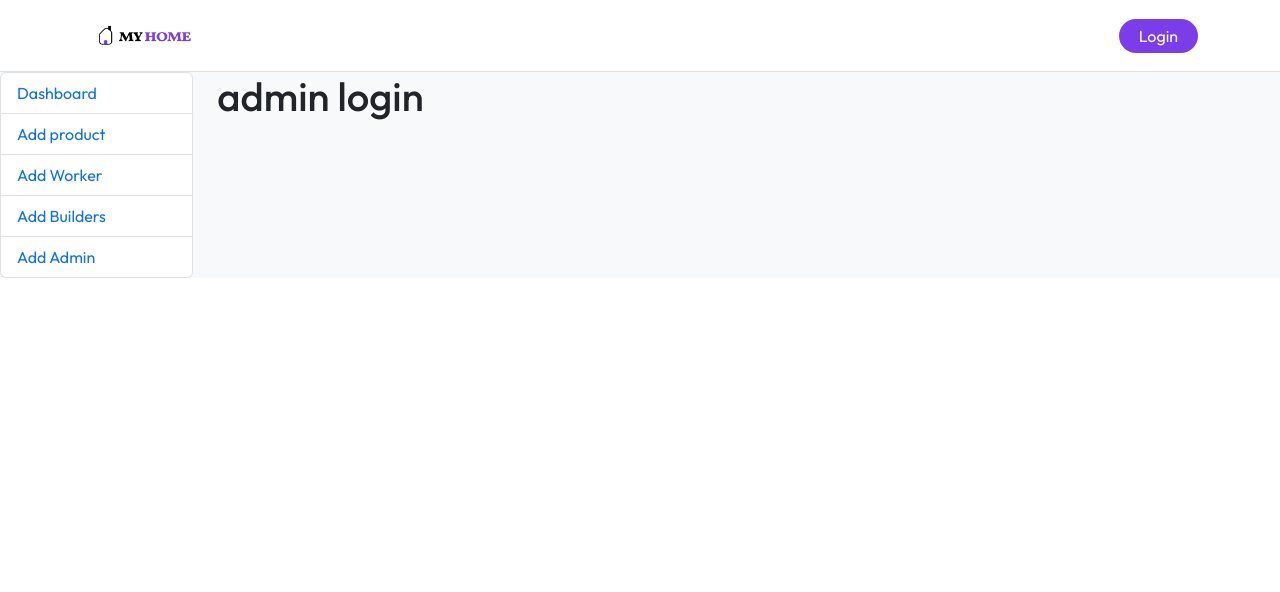
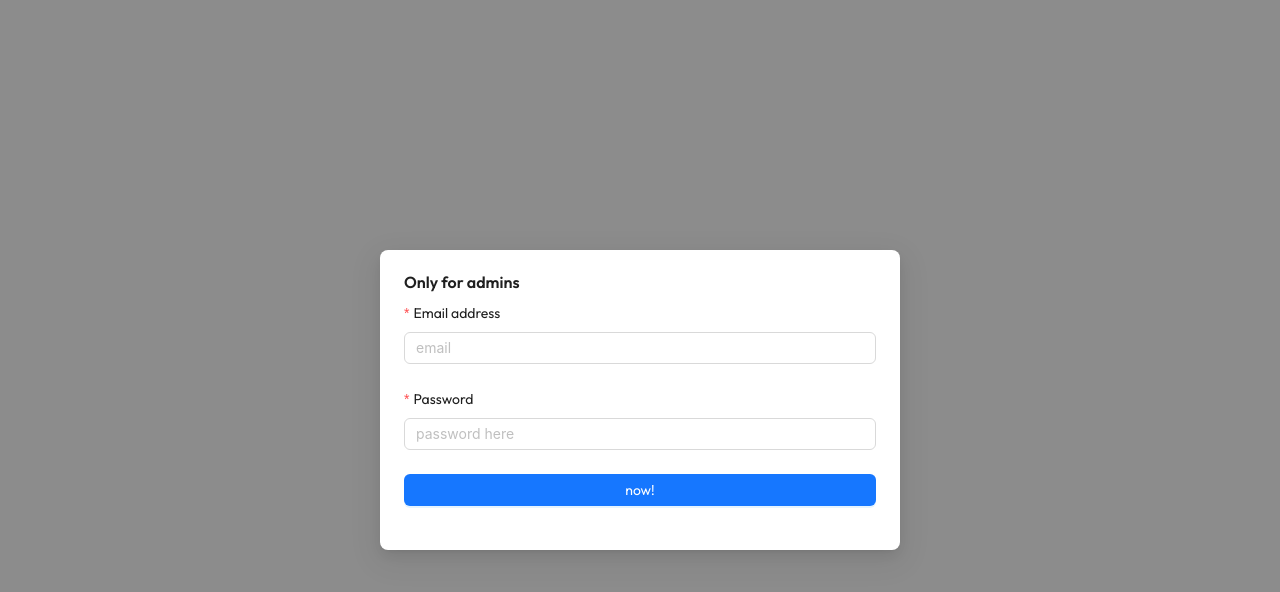
Before and after one commit to vamshi4102/my-home-project, a React (Vite) app: page /admin/login in a window 1280 px wide. Shown: the top 592 px of the page. Built offline with nearby package versions, Linux system fonts and the light colour scheme.

Commit message:
until admin login

```diff
--- a/src/navigation/index.jsx
+++ b/src/navigation/index.jsx
@@ -11,6 +11,7 @@ import AdminLayout from "./admin-routes";
 import AdminLogin from "../pages/admin";
 import Dashboard from "../pages/admin/dashboard";
 import AddProduct from "../pages/admin/add-product";
+import ProtectedAdmin from "./protect-admin";
 
 function WebsiteStartPoint() {
   return (
@@ -18,17 +19,31 @@ function WebsiteStartPoint() {
       <Router>
         <Routes>
           {/* user routes here */}
-          <Route element ={<UserLayout />}>
-          <Route path="/" element={<HomePage />} />
-          <Route path="/products" element={<Products />} />
-          <Route path="/builders" element={<Builders />} />
-          <Route path="/workers" element={<Workers />} />
+          <Route element={<UserLayout />}>
+            <Route path="/" element={<HomePage />} />
+            <Route path="/products" element={<Products />} />
+            <Route path="/builders" element={<Builders />} />
+            <Route path="/workers" element={<Workers />} />
           </Route>
           {/* admin routes here */}
-          <Route path="/admin" element ={<AdminLayout />}>
           <Route path="/admin/login" element={<AdminLogin />} />
-          <Route path="/admin/dashboard" element={<Dashboard />} />
-          <Route path="/admin/add-product" element={<AddProduct />} />
+          <Route path="/admin" element={<AdminLayout />}>
+            <Route
+              path="/admin/dashboard"
+              element={
+                <ProtectedAdmin>
+                  <Dashboard />
+                </ProtectedAdmin>
+              }
+            />
+            <Route
+              path="/admin/add-product"
+              element={
+                <ProtectedAdmin>
+                  <AddProduct />
+                </ProtectedAdmin>
+              }
+            />
           </Route>
         </Routes>
       </Router>
--- /dev/null
+++ b/src/navigation/protect-admin.jsx
@@ -0,0 +1,15 @@
+import React from "react";
+import { Navigate, useNavigate } from "react-router-dom";
+
+function ProtectedAdmin({ children }) {
+  const admin = localStorage.getItem("admin");
+  const navigate = useNavigate();
+  if (!admin) {
+    return(
+      <Navigate to={"/admin/login"} />
+    )
+  }
+  return children;
+}
+
+export default ProtectedAdmin;
--- a/src/pages/admin/dashboard.jsx
+++ b/src/pages/admin/dashboard.jsx
@@ -1,4 +1,5 @@
 import React from "react";
+import { Navigate } from "react-router-dom";
 
 function Dashboard() {
   return (
--- a/src/pages/admin/index.jsx
+++ b/src/pages/admin/index.jsx
@@ -1,11 +1,87 @@
-import React from 'react'
+import React, { useEffect, useState } from "react";
+import { Navigate, useNavigate } from "react-router-dom";
+import { Form, Modal, Input, Radio, Button } from "antd";
+import supabase from "../../utils/supabase";
+function AdminLogin() {
+  const navigate = useNavigate();
+  useEffect(() => {
+    const getAdmin = localStorage.getItem("admin");
+    if (getAdmin) {
+      navigate("/admin/dashboard");
+    }
+  }, [navigate]);
 
-function AdminLogin() {
+  // const isAdmin = true;
+  // if (isAdmin) {
+  //   return(
+  //     <Navigate to={"/admin/dashboard"}/>
+  //   )
+  // }
+  const [formLayout, setFormLayout] = useState("horizontal");
+  const [form] = Form.useForm();
+
+
+  const onSubmitForm = async (values) => {
+    let { data: admins, error } = await supabase
+      .from("admins")
+      .select("*")
+      .eq("email", values.email)
+      .eq("password", values.password)
+      .limit(1);
+    if (error) {
+      console.log("admin error", error);
+    } else {
+      console.log("admin data", admins);
+      localStorage.setItem("admin", JSON.stringify(admins));
+      navigate("/admin/dashboard")
+    }
+  };
   return (
     <div>
-      <h1>admin login</h1>
+      <Modal
+        title={`Only for admins`}
+        centered
+        open={true}
+        onCancel={() => {}}
+        footer={null}
+        closable={false}
+      >
+        <Form
+          layout={"vertical"}
+          form={form}
+          initialValues={{ layout: formLayout }}
+          onFinish={onSubmitForm}
+          style={{ maxWidth: formLayout === "inline" ? "none" : 600 }}
+        >
+          <Form.Item
+            label="Email address"
+            name="email"
+            rules={[
+              { required: true, message: "Please input your email address!" },
+              {
+                type: "email",
+                message: "Enter valid email address!",
+              },
+            ]}
+          >
+            <Input placeholder="email" />
+          </Form.Item>
+          <Form.Item
+            label="Password"
+            name="password"
+            rules={[{ required: true, message: "Please input your password!" }]}
+          >
+            <Input placeholder="password here" type="password" />
+          </Form.Item>
+          <Form.Item>
+            <Button type="primary" htmlType="submit" block>
+              now!
+            </Button>
+          </Form.Item>
+        </Form>
+      </Modal>
     </div>
-  )
+  );
 }
 
-export default AdminLogin
+export default AdminLogin;
```
